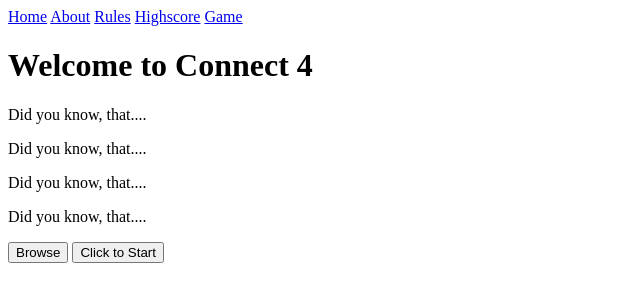
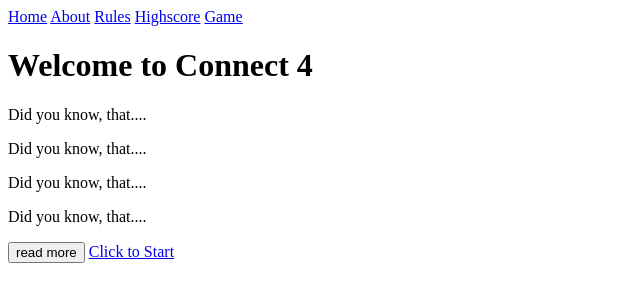
Before and after one commit to linda-jansson-gbg/Connect4-Team2, a plain HTML site: page public/index.html in a window 1280 px wide. Shown: the whole page, without its empty margins (0-640 px from the left). Drawn offline with Linux system fonts and the light colour scheme.

Commit message:
lite-fix i button

```diff
--- a/public/index.html
+++ b/public/index.html
@@ -27,8 +27,8 @@
             <p> Did you know, that.... </p>
             <p> Did you know, that.... </p>
             <p> Did you know, that.... </p>
-            <button> Browse </button>
-            <button> Click to Start </button>
+            <button> read more </button>
+            <a href="/public/game.html" > Click to Start </a>
         </main>
 
 
```
